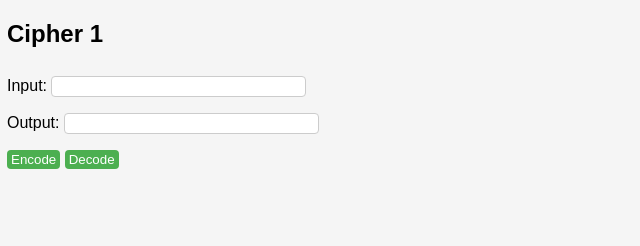
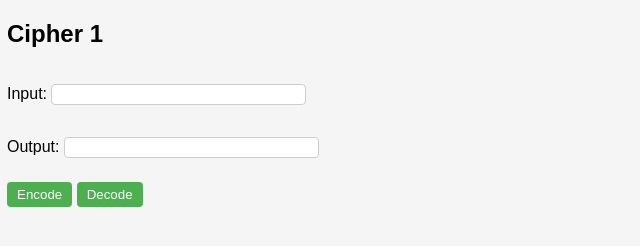
Before and after one commit to MajesticWafer/cipher, a plain HTML site: page cipher1.html in a window 1280 px wide. Shown: the whole page, without its empty margins (0-640 px from the left). Drawn offline with Linux system fonts and the light colour scheme.

Commit message:
Update styles.css

```diff
--- a/styles.css
+++ b/styles.css
@@ -8,7 +8,7 @@ body {
 input[type="text"], input[type="email"], input[type="password"], input[type="number"], input[type="date"], input[type="tel"], input[type="url"], textarea, select {
   width: 20%;
   padding: 2px;
-  margin: 8px 0;
+  margin: 16px 0;
   box-sizing: border-box;
   border: 1px solid #ccc;
   border-radius: 4px;
@@ -23,7 +23,7 @@ button {
   left: 7px;
   background-color: #4CAF50;
   color: white;
-  padding: 2px 4px;
+  padding: 5px 10px;
   margin: 8px 0;
   border: none;
   border-radius: 4px;
```
